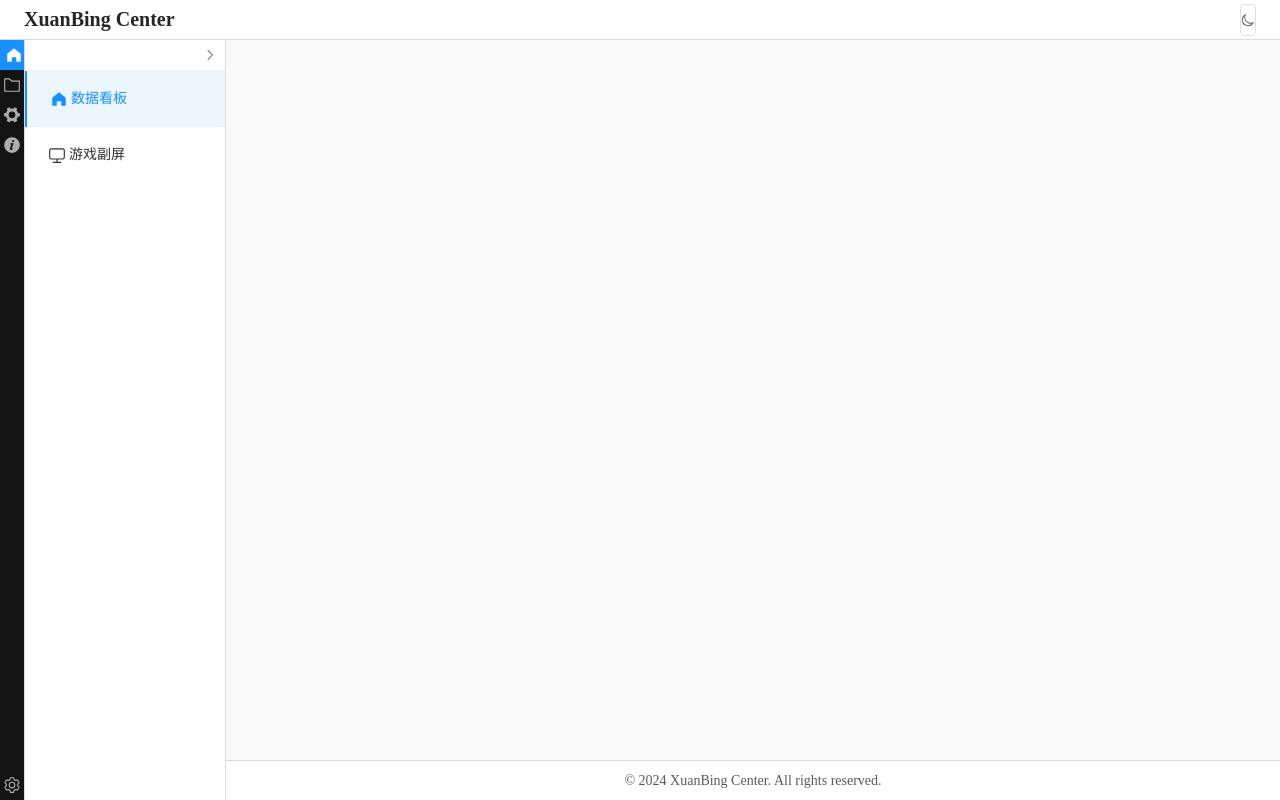
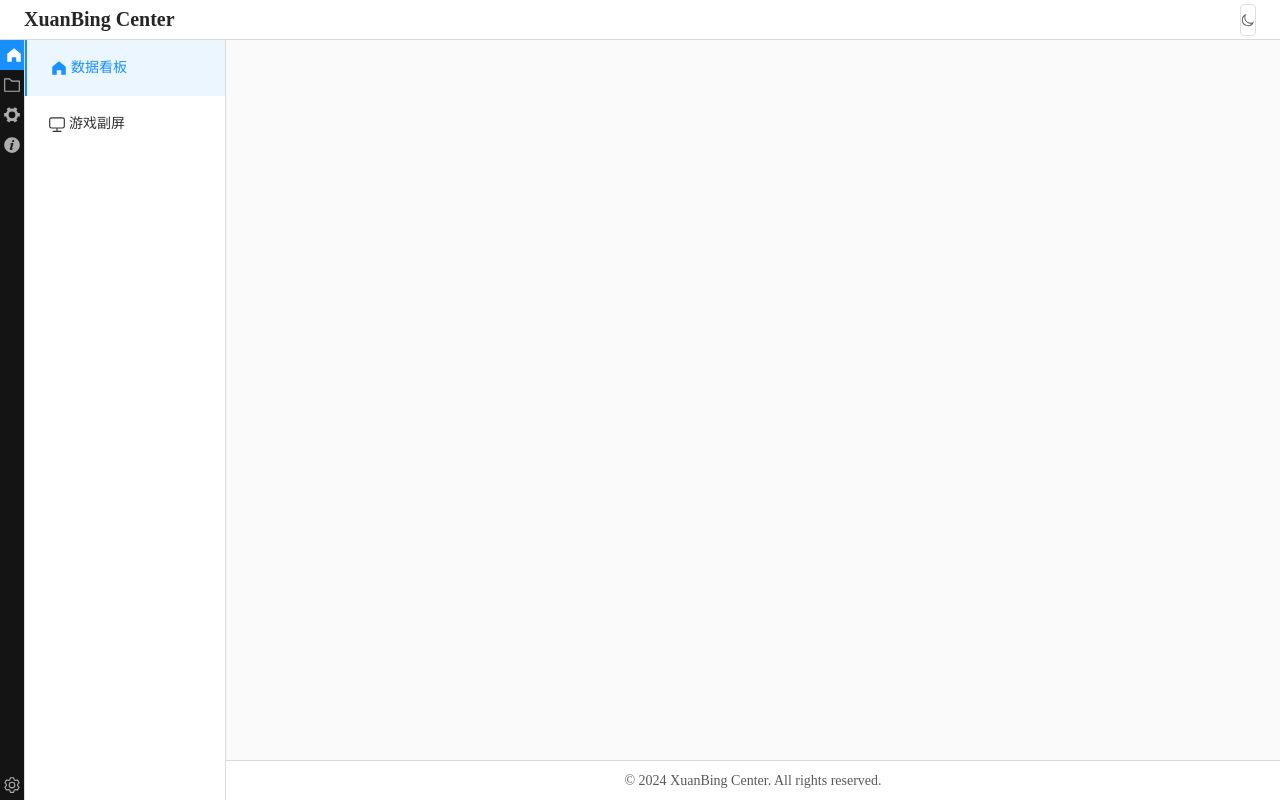
Before and after one commit to xuanbingBank/xuanbing-center, a Vue app: page / in a window 1280 px wide. Built offline with nearby package versions, Linux system fonts and the light colour scheme.

Commit message:
✨ feat: 修改折叠展开功能位置

```diff
--- a/src/layouts/SideMenu.vue
+++ b/src/layouts/SideMenu.vue
@@ -26,14 +26,6 @@
 
     <!-- 二级菜单 -->
     <div class="side-menu__secondary" :class="{ 'side-menu__secondary--collapsed': isCollapsed }">
-      <div class="side-menu__secondary-header" @click="toggleCollapse">
-        <el-icon
-          class="side-menu__collapse-icon"
-          :class="{ 'side-menu__collapse-icon--collapsed': isCollapsed }"
-        >
-          <ArrowRight />
-        </el-icon>
-      </div>
       <el-menu
         :default-active="activeRoute"
         class="side-menu__secondary-list"
@@ -50,6 +42,11 @@
           />
         </template>
       </el-menu>
+      <div class="side-menu__collapse-button" @click="toggleCollapse">
+        <el-icon :class="{ 'is-collapsed': isCollapsed }">
+          <ArrowRight />
+        </el-icon>
+      </div>
     </div>
   </div>
 </template>
@@ -118,30 +115,47 @@ onMounted(() => {
 
     &-list {
       width: @secondary-menu-width !important;
+      height: 100%;
     }
 
-    &-header {
-      height: @menu-item-height;
-      display: flex;
-      align-items: center;
-      justify-content: flex-end;
-      padding: 0 @spacing-sm;
-      cursor: pointer;
-      border-bottom: @border-width-base @border-style-base @border-color-split;
+    &:hover {
+      .side-menu__collapse-button {
+        opacity: 0.6;
+
+        &:hover {
+          opacity: 1;
+        }
+      }
     }
   }
 
-  &__collapse-icon {
-    font-size: @font-size-base;
-    color: @text-secondary;
-    transition: transform @animation-duration-base @animation-timing-function-base;
+  &__collapse-button {
+    position: absolute;
+    top: 50%;
+    right: -1px;
+    transform: translateY(-50%);
+    width: 14px;
+    height: 40px;
+    display: flex;
+    align-items: center;
+    justify-content: center;
+    background-color: @border-color-split;
+    cursor: pointer;
+    border-radius: 2px 0 0 2px;
+    border: 1px solid @border-color-base;
+    border-right: none;
+    transition: all @animation-duration-base @animation-timing-function-base;
+    opacity: 0;
+    z-index: 10;
 
-    &:hover {
-      color: @primary-color;
-    }
+    .el-icon {
+      font-size: 12px;
+      color: @text-secondary;
+      transition: transform @animation-duration-base @animation-timing-function-base;
 
-    &--collapsed {
-      transform: rotate(180deg);
+      &.is-collapsed {
+        transform: rotate(180deg);
+      }
     }
   }
 }
```
